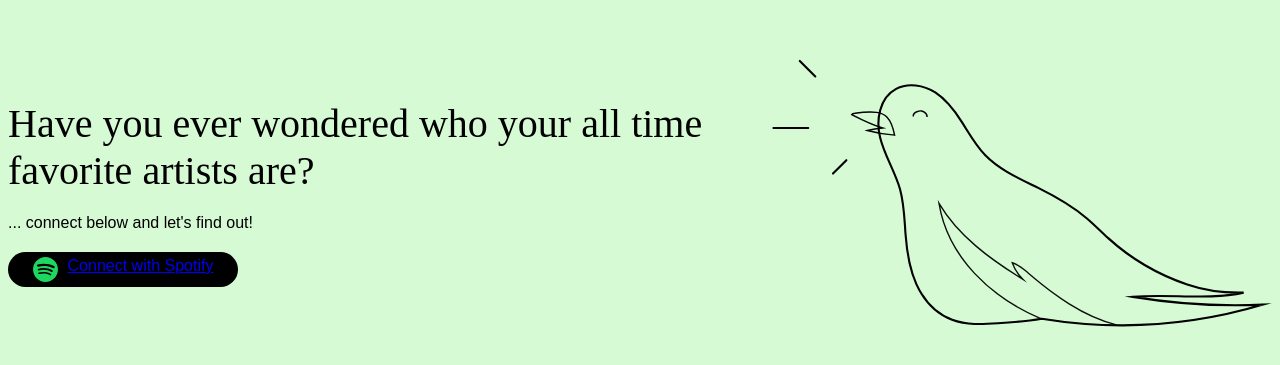
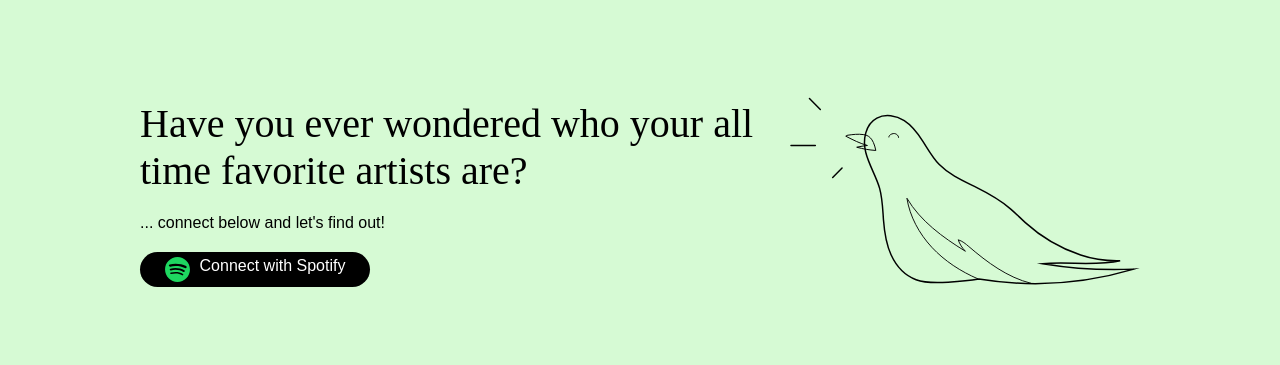
Before and after one commit to sagakortesaari/myousic, a React (Create React App) app: page / in a window 1280 px wide. Shown: the part 215-580 px from the top of the page. Built offline with nearby package versions, Linux system fonts and the light colour scheme; a web font is replaced by a local one.

Commit message:
changed styling of homepage

```diff
--- a/src/components/svg/Bird.tsx
+++ b/src/components/svg/Bird.tsx
@@ -3,8 +3,8 @@ import React from "react";
 export const Bird = () => {
   return (
     <svg
-      width="500"
-      height="300"
+      width="350"
+      height="200"
       viewBox="0 0 712 380"
       fill="none"
       xmlns="http://www.w3.org/2000/svg"
--- a/src/pages/HomePage.tsx
+++ b/src/pages/HomePage.tsx
@@ -44,7 +44,7 @@ const SvgWrapper = styled.div`
 `;
 
 const Wrapper = styled.div`
-  max-width: 1300px;
+  max-width: 1000px;
   margin-left: 20px;
   margin-right: 20px;
   display: flex;
@@ -52,6 +52,16 @@ const Wrapper = styled.div`
   justify-content: space-between;
   margin: auto;
   height: 100vh;
+
+  & a:visited {
+    color: white;
+    text-decoration: none;
+  }
+
+  & a:link {
+    color: white;
+    text-decoration: none;
+  }
 `;
 
 const GlobalStyle = createGlobalStyle`
```
